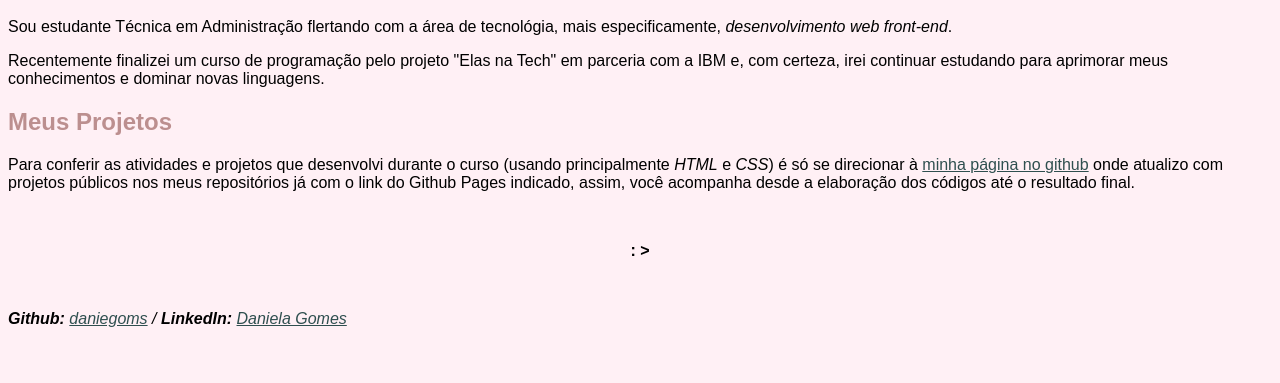
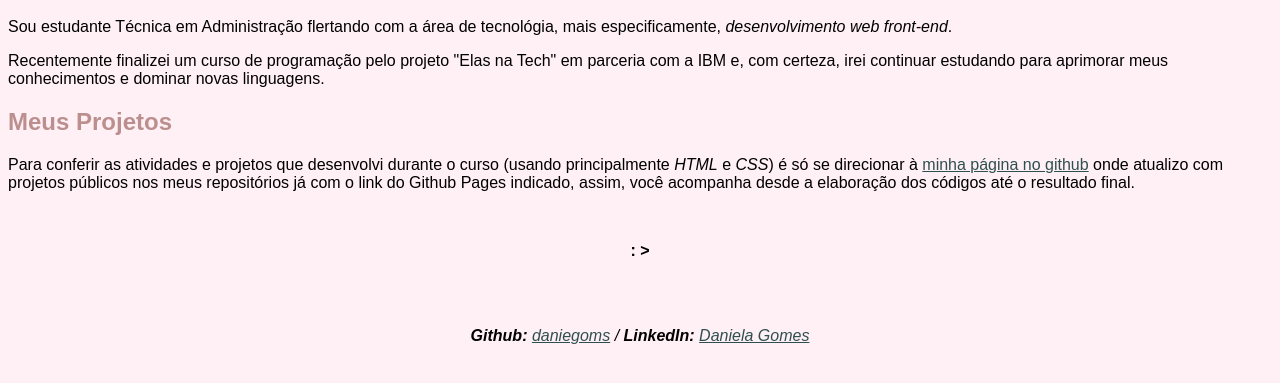
Before and after one commit to daniegoms/portifolio, a plain HTML site: page index.html in a window 1280 px wide. Shown: the part 395-778 px from the top of the page. Drawn offline with Linux system fonts and the light colour scheme.

Commit message:
update style.css

```diff
--- a/style.css
+++ b/style.css
@@ -45,9 +45,9 @@ section h2{
 a{
     color:darkslategrey;
 }
-footer{
-    display: flex;
-    justify-content: center;
+address{
+    text-align: center;
+    align-items:center;
     padding: 17px;
 }
 
```
